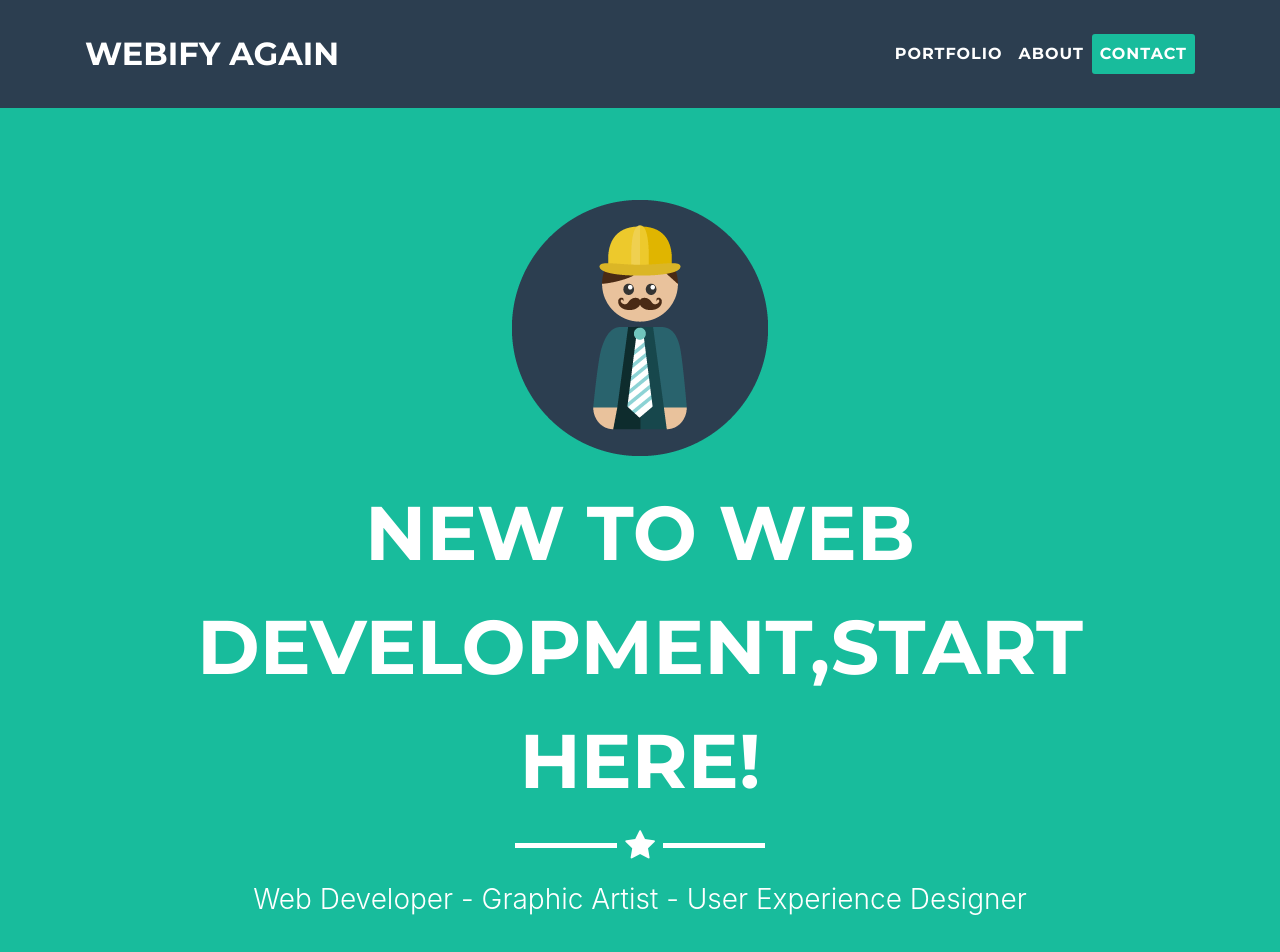
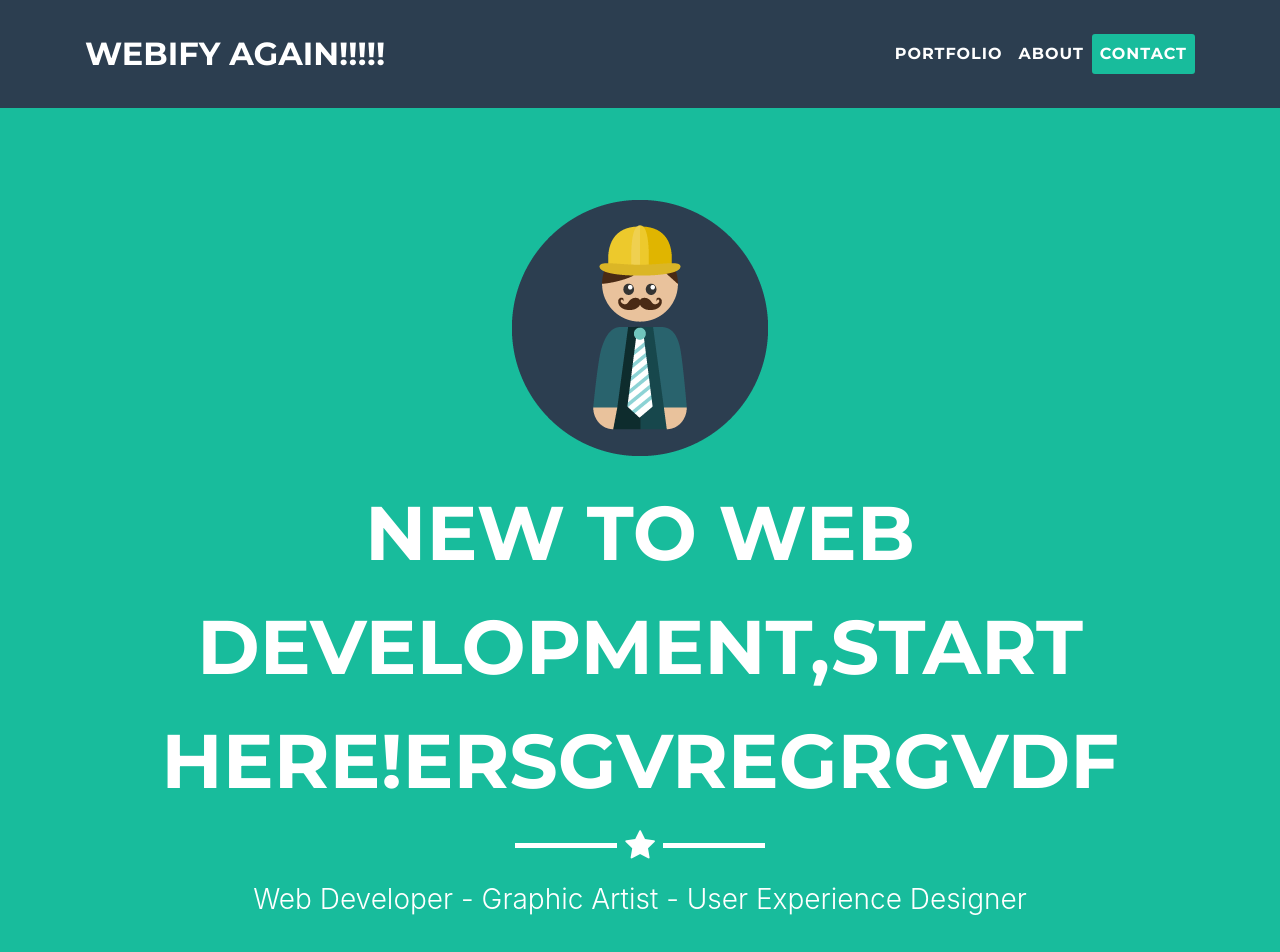
Before and after one commit to usr-Aditya/web1, a website with bundled scripts: page index.html in a window 1280 px wide. Shown: the top 952 px of the page. Built offline with nearby package versions, Linux system fonts and the light colour scheme.

Commit message:
Added comment in the source code

```diff
--- a/index.html
+++ b/index.html
@@ -28,7 +28,8 @@
     <!-- Navigation -->
     <nav class="navbar navbar-expand-lg navbar-light fixed-top" id="mainNav">
       <div class="container">
-        <a class="navbar-brand js-scroll-trigger" href="#page-top">Webify Again</a>
+        <a class="navbar-brand js-scroll-trigger" href="#page-top">Webify Again!!!!!</a>
+        <!--jfvgyvbyug-->
         <button class="navbar-toggler navbar-toggler-right" type="button" data-toggle="collapse" data-target="#navbarResponsive" aria-controls="navbarResponsive" aria-expanded="false" aria-label="Toggle navigation">
           Menu
           <i class="fa fa-bars"></i>
@@ -54,7 +55,7 @@
       <div class="container">
         <img class="img-fluid" src="img/profile.png" alt="">
         <div class="intro-text">
-          <span class="name">New to web development,Start Here!</span>
+          <span class="name">New to web development,Start Here!ersgvregrgvdf</span>
           <hr class="star-light">
           <span class="skills">Web Developer - Graphic Artist - User Experience Designer</span>
         </div>
```
